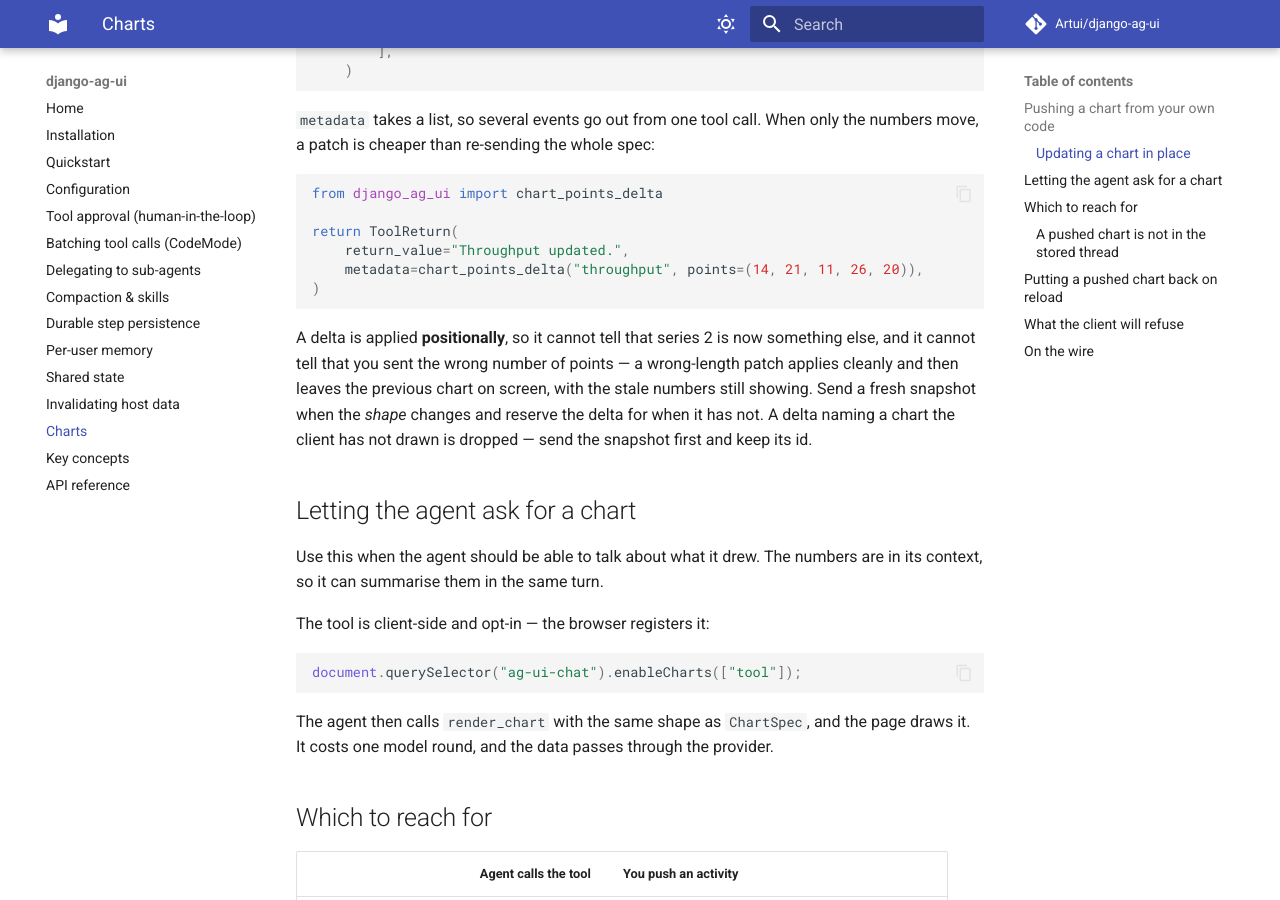
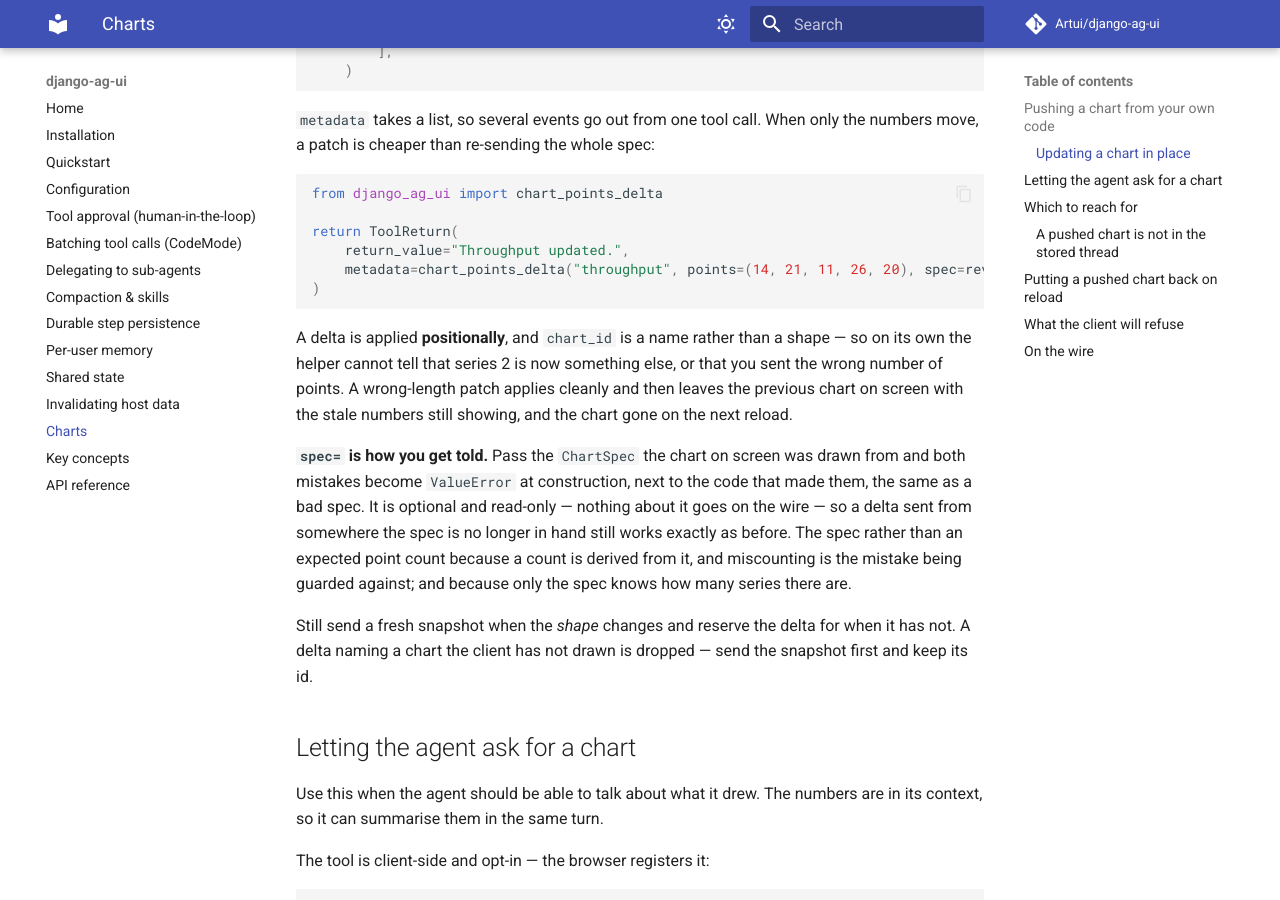
Before and after one commit to Artui/django-ag-ui, an MkDocs documentation site: the page built from docs/charts.md, in a window 1280 px wide and 900 px high, scrolled down 1813 px. Built offline with MkDocs 1.6.1 and Material for MkDocs 9.7.7, drawn with Linux system fonts in a browser that asks for light colours; comment, search, counter and statistics services are not loaded; some of the changed text lies outside the part shown.

Commit message:
Let a chart delta be checked against the spec it patches (#132)
chart_points_delta could not see the failure its own docstring described:
a delta carries a chart_id, and an id is a name rather than a shape, so a
patch built from the wrong number of points applied cleanly in the browser
and then left a spec the client refuses to redraw -- stale numbers on
screen, the chart gone on the next reload, and nothing reported on either
side.

Add an optional spec= argument: the ChartSpec the chart on screen was drawn
from. It turns a wrong-length points array and a series index past the end
into ValueErrors at construction, the posture ChartSpec.validate and
validate_point already take. An expected point count was cheaper and wrong
twice: it is derived from the spec, so a caller who miscounts the points
miscounts the count too, and it cannot see the series index at all.

Optional and read-only -- a caller that declares nothing behaves exactly as
before, and the patch on the wire is unchanged.

Also record why ThreadActivitySource takes snapshots and not deltas: a
project that pushed a snapshot and then deltas holds the current numbers,
so restoring is a constructor call, not a replay of a stored event log.
Documentation only; the type is unchanged.

Co-authored-by: Claude Opus 5 <noreply@anthropic.com>

````diff
--- a/docs/charts.md
+++ b/docs/charts.md
@@ -95,17 +95,28 @@ from django_ag_ui import chart_points_delta
 
 return ToolReturn(
     return_value="Throughput updated.",
-    metadata=chart_points_delta("throughput", points=(14, 21, 11, 26, 20)),
+    metadata=chart_points_delta("throughput", points=(14, 21, 11, 26, 20), spec=revised),
 )
 ```
 
-A delta is applied **positionally**, so it cannot tell that series 2 is now
-something else, and it cannot tell that you sent the wrong number of points —
-a wrong-length patch applies cleanly and then leaves the previous chart on
-screen, with the stale numbers still showing. Send a fresh snapshot when the
-*shape* changes and reserve the delta for when it has not. A delta naming a
-chart the client has not drawn is dropped — send the snapshot first and keep
-its id.
+A delta is applied **positionally**, and `chart_id` is a name rather than a
+shape — so on its own the helper cannot tell that series 2 is now something
+else, or that you sent the wrong number of points. A wrong-length patch applies
+cleanly and then leaves the previous chart on screen with the stale numbers
+still showing, and the chart gone on the next reload.
+
+**`spec=` is how you get told.** Pass the `ChartSpec` the chart on screen was
+drawn from and both mistakes become `ValueError` at construction, next to the
+code that made them, the same as a bad spec. It is optional and read-only —
+nothing about it goes on the wire — so a delta sent from somewhere the spec is
+no longer in hand still works exactly as before. The spec rather than an
+expected point count because a count is derived from it, and miscounting is the
+mistake being guarded against; and because only the spec knows how many series
+there are.
+
+Still send a fresh snapshot when the *shape* changes and reserve the delta for
+when it has not. A delta naming a chart the client has not drawn is dropped —
+send the snapshot first and keep its id.
 
 ## Letting the agent ask for a chart
 
@@ -194,6 +205,15 @@ messages are handed to `activities_for` for exactly this reason — the tool
 result the chart accompanied is among them. An anchor the thread no longer has
 falls back to the end rather than dropping the chart.
 
+**Materialise, do not replay.** `activities_for` returns snapshots, and only
+snapshots — a chart you moved with `chart_points_delta` comes back as a fresh
+`chart_activity` built from the numbers it currently shows. You hold those
+numbers already, because you computed them and that is where the deltas came
+from, so restoring is a constructor call. Storing the patches instead would mean
+keeping an ordered event log, replaying it on every thread load, and deciding
+what a resumed run does with a half-applied one — to reach a value that was
+already in a variable.
+
 **Send a chart id you can reproduce.** `chart_id` is the chart's identity across
 both the run and the restore, so store it with the row rather than minting a new
 one on read. Two entries under one id collapse into one — first position, last
````
Also changed, not shown: CHANGELOG.md (+57 -0 lines), 3 other files.
